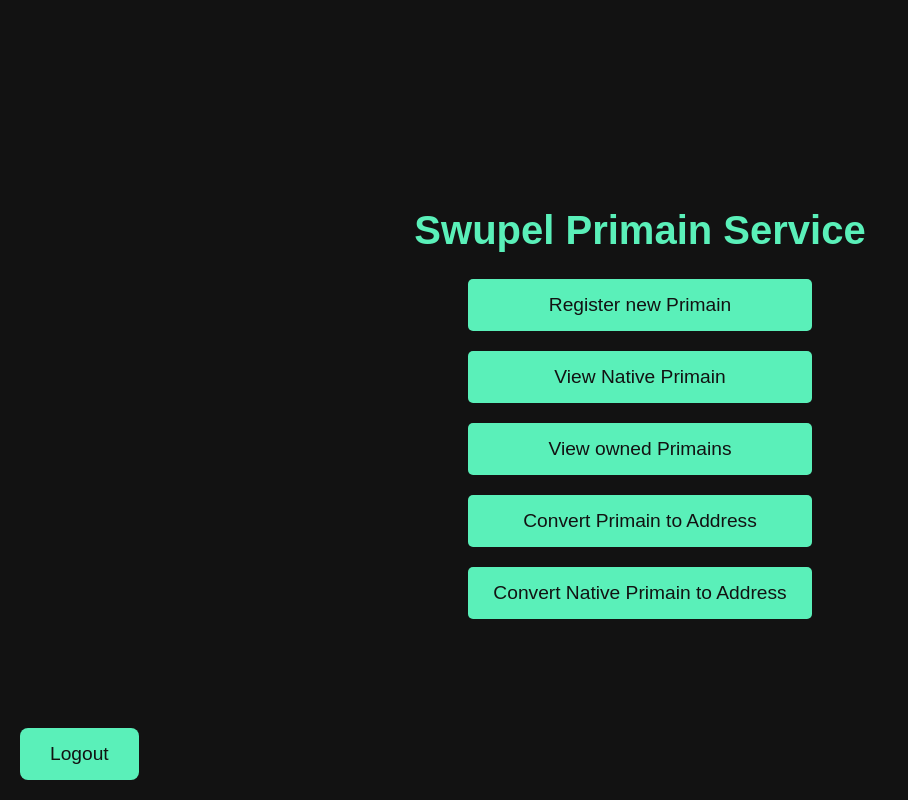
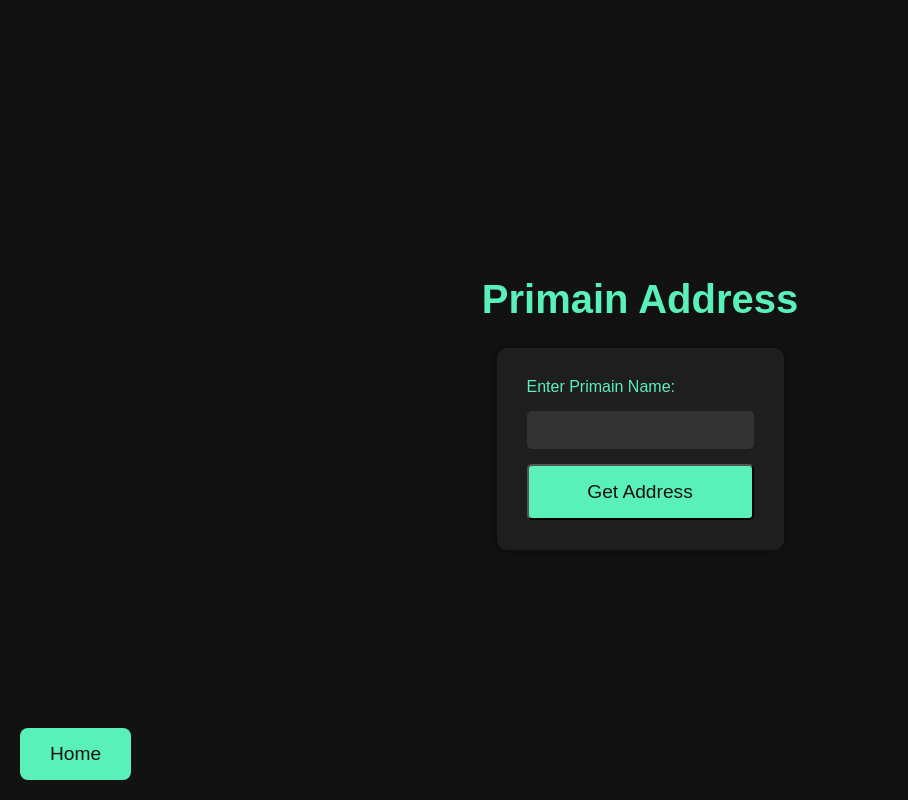
Before and after one commit to swupel/primain-service, a Flask app: page / in a window 1280 px wide. Shown: the whole page, without its empty margins (0-908 px from the left). Run offline with Flask 3, Linux system fonts and the light colour scheme; a user stored in the database is signed in.

Commit message:
modified routing

```diff
--- a/app.py
+++ b/app.py
@@ -48,7 +48,7 @@ def login_required(f):
         return f(*args, **kwargs)
     return decorated_function
 
-@app.route('/')
+@app.route('/home')
 @login_required
 def index():
     return render_template('index.html')
@@ -164,7 +164,7 @@ def register_primain2():
 
     return render_template('register_primain2.html')
 
-@app.route('/get_address', methods=['POST','GET'])
+@app.route('/', methods=['POST','GET'])
 def get_address():
     if request.method == 'POST':
         primain_name = request.form['primain_name']
@@ -175,10 +175,10 @@ def get_address():
         if primain:
             # Return the address associated with the primain
             return jsonify({'address': primain.address})
+
         else:
             # If primain with the given name is not found, return an error message
-            flash('No Addresses linked to this Primain', 'danger')
-            return render_template('get_address.html')
+            return jsonify({'error': 'No Addresses linked to this Primain'}), 404
     return render_template('get_address.html')
 
 
--- a/templates/get_address.html
+++ b/templates/get_address.html
@@ -10,19 +10,22 @@
         <input type="text" id="primainName" name="primainName" required>
         <button type="submit" class="button">Get Address</button>
     </form>
+
+    <div id="messageContainer" class="message" style="display: none;"></div>
+
     <div id="addressDisplay" style="display: none;">
-        <div id="addressBox" style="    background-color: #121212; color: #ffffff;border: 1px solid #5af0b9; border-radius: 5px;padding: 15px;margin-bottom: 10px;">
+        <div id="addressBox" style="background-color: #121212; color: #ffffff; border: 1px solid #5af0b9; border-radius: 5px; padding: 15px; margin-bottom: 10px;">
             <span id="addressValue"></span>
             <button id="copyAddressButton" class="button" onclick="copyAddress()">Copy Address</button>
         </div>
     </div>
-    <a href="/" class="back-button">Back</a>
+    <a href="/home" class="back-button">Home</a>
 </main>
 <script>
     document.getElementById('primainForm').addEventListener('submit', function(event) {
         event.preventDefault();
         var primainName = document.getElementById('primainName').value;
-        fetch('/get_address', {
+        fetch('/', {
             method: 'POST',
             body: new URLSearchParams({ primain_name: primainName }),
             headers: {
@@ -31,14 +34,26 @@
         })
         .then(response => response.json())
         .then(data => {
+            var messageContainer = document.getElementById('messageContainer');
+            var addressDisplay = document.getElementById('addressDisplay');
             if (data.error) {
-                alert(error);
+                messageContainer.textContent = data.error;
+                messageContainer.className = 'message danger';
+                messageContainer.style.display = 'block';
+                addressDisplay.style.display = 'none'; // Hide address display on error
             } else {
                 document.getElementById('addressValue').textContent = data.address;
-                document.getElementById('addressDisplay').style.display = 'block';
+                addressDisplay.style.display = 'block';
+                messageContainer.style.display = 'none'; // Hide message container on success
             }
         })
         .catch(error => {
+            var messageContainer = document.getElementById('messageContainer');
+            var addressDisplay = document.getElementById('addressDisplay');
+            messageContainer.textContent = 'An error occurred. Please try again.';
+            messageContainer.className = 'message danger';
+            messageContainer.style.display = 'block';
+            addressDisplay.style.display = 'none'; // Hide address display on error
             console.error('Error:', error);
         });
     });
--- a/templates/index.html
+++ b/templates/index.html
@@ -7,10 +7,10 @@
 <main>
     <div class="button-container">
         <a href="/register_primain" class="button">Register new Primain</a>
-        <a href="/register_primain2" class="button">View Native Primain</a>
+       <!-- <a href="/register_primain2" class="button">View Native Primain</a>-->
         <a href="/view_owned_primains" class="button">View owned Primains</a>
-        <a href="/get_address" class="button">Convert Primain to Address</a>
-        <a href="/get_address2" class="button">Convert Native Primain to Address</a>
+        <a href="/" class="button">Convert Primain to Address</a>
+       <!-- <a href="/get_address2" class="button">Convert Native Primain to Address</a> -->
     </div>
     <a href="/logout" class="back-button">Logout</a>
 </main>
--- a/templates/register_primain.html
+++ b/templates/register_primain.html
@@ -23,7 +23,7 @@
         </div>
         <button type="submit" class="form-button">Register</button>
     </form>
-    <a href="/" class="back-button">Back</a>
+    <a href="/home" class="back-button">Back</a>
 </main>
 
 <script>
--- a/templates/view_owned_primains.html
+++ b/templates/view_owned_primains.html
@@ -14,6 +14,6 @@
     {% else %}
         <p class="message message-info">No Primains found for this user.</p>
     {% endif %}
-    <a href="/" class="back-button">Back</a>
+    <a href="/" class="back-button">Home</a>
 </main>
 {% endblock %}
```
Also changed, not shown: instance/database.db (deleted).
